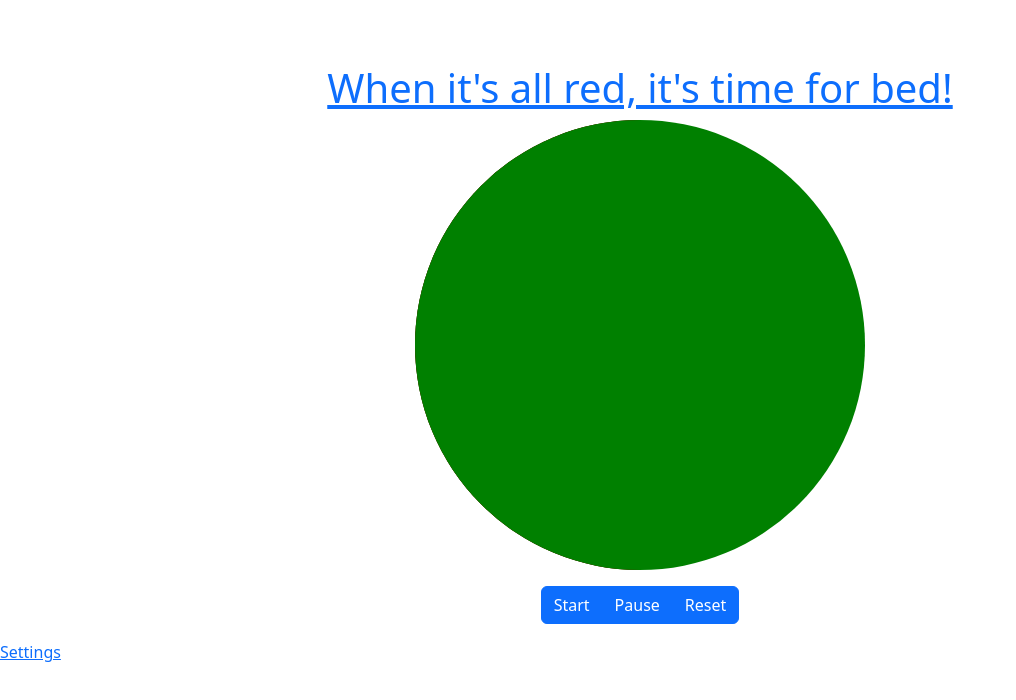
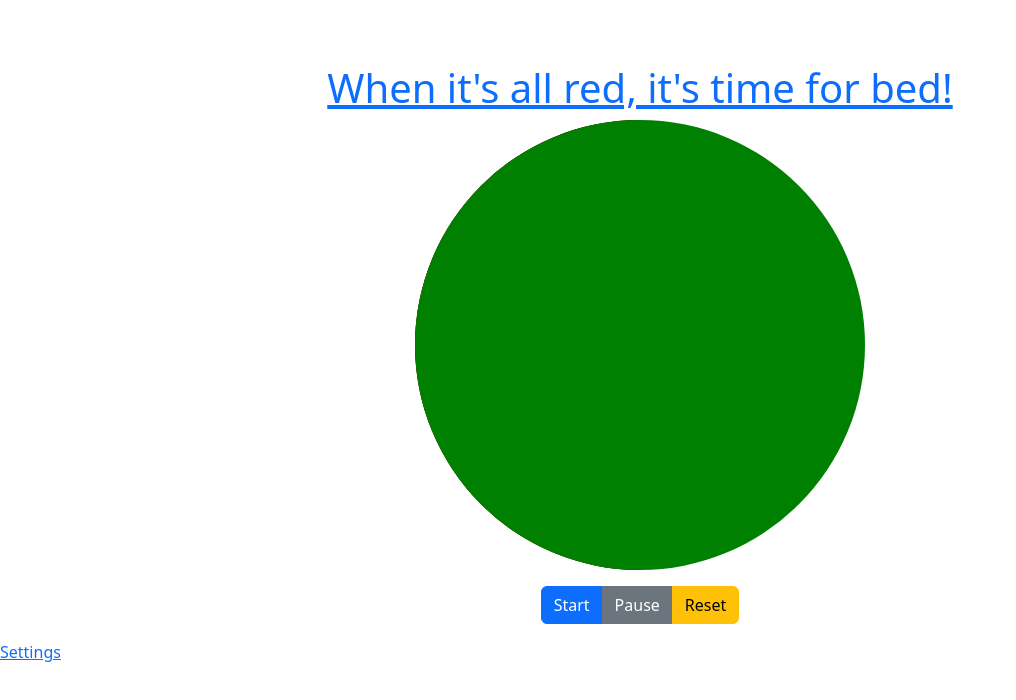
Before and after one commit to kristeehan/kid-countdown-clock-react, a React (Vite) app: page / in a window 1280 px wide. Shown: the top 700 px of the page, without its empty margins (0-1016 px from the left). Built offline with nearby package versions, Linux system fonts and the light colour scheme.

Commit message:
Control updates

```diff
--- a/src/Clock.jsx
+++ b/src/Clock.jsx
@@ -72,7 +72,7 @@ function Clock({ timeInMinutes }) {
           <div className="filler pie" style={fillerStyle}></div>
           <div className="mask" style={maskStyle}></div>
         </div>
-        <ClockControls setClockState={setClockState} />{" "}
+        <ClockControls setClockState={setClockState} clockState={clockState} />{" "}
       </div>
     </div>
   );
--- a/src/ClockControls.jsx
+++ b/src/ClockControls.jsx
@@ -1,32 +1,40 @@
 import { CLOCK_STATES } from "./constants";
 
-function ClockControls({ setClockState }) {
+function ClockControls({ setClockState, clockState }) {
   return (
     <div id="clock-controls">
       <div className="btn-toolbar mt-3 mb-3">
         <div className="btn-group">
           <button
-            className="btn btn-primary"
+            className={`btn btn-primary ${
+              clockState === CLOCK_STATES.PLAYING ? "active" : ""
+            }`}
+            data-bs-toggle="button"
             id="start"
             onClick={(e) => {
               e.preventDefault();
               setClockState(CLOCK_STATES.PLAYING);
             }}
+            disabled={clockState === CLOCK_STATES.PLAYING}
           >
             Start
           </button>
           <button
-            className="btn btn-primary"
+            className={`btn btn-secondary ${
+              clockState === CLOCK_STATES.PAUSED ? "active" : ""
+            }`}
+            data-bs-toggle="button"
             id="pause"
             onClick={(e) => {
               e.preventDefault();
               setClockState(CLOCK_STATES.PAUSED);
             }}
+            disabled={clockState === CLOCK_STATES.PAUSED}
           >
             Pause
           </button>
           <button
-            className="btn btn-primary"
+            className="btn btn-warning"
             id="reset"
             onClick={(e) => {
               e.preventDefault();
```
